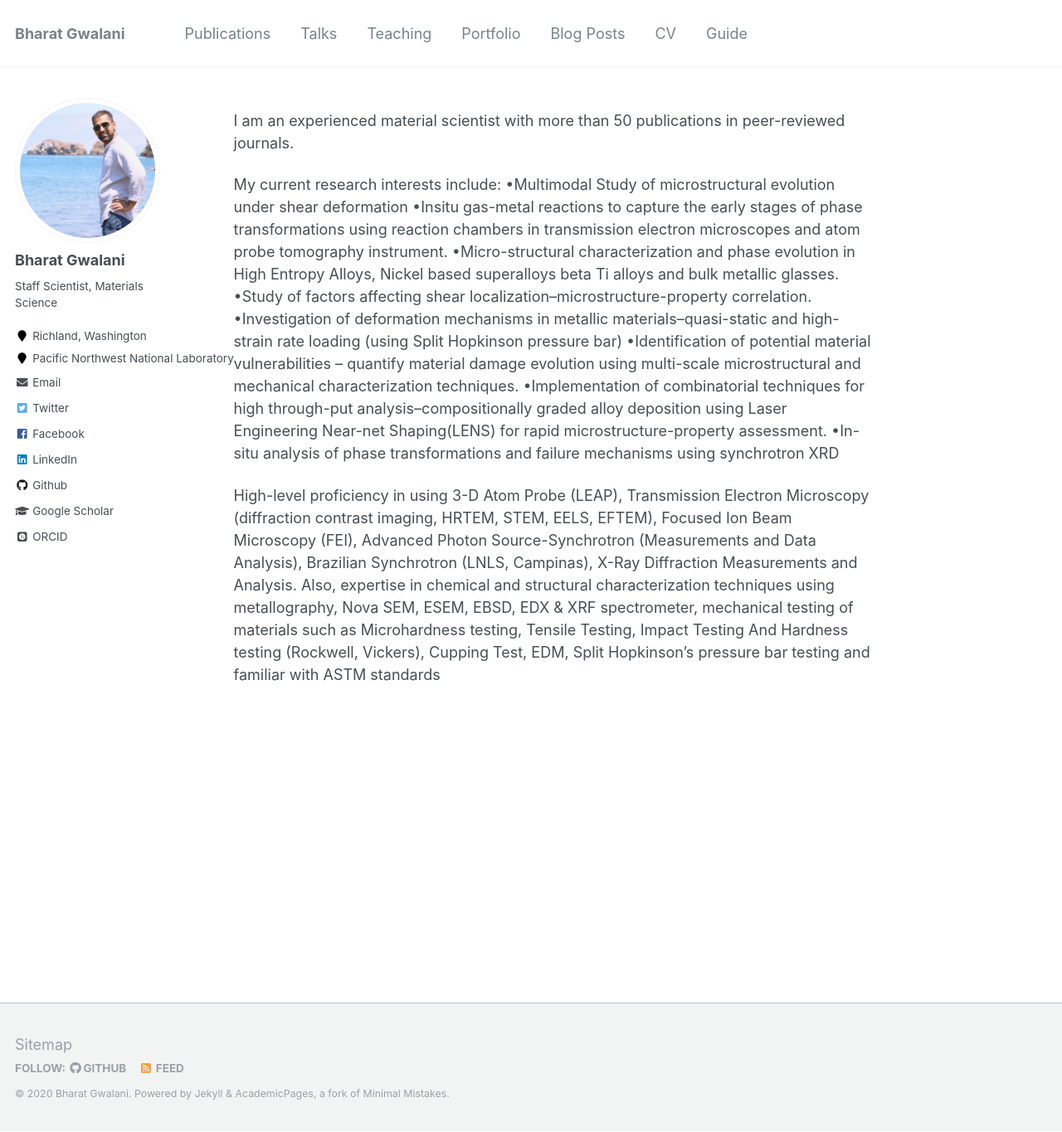
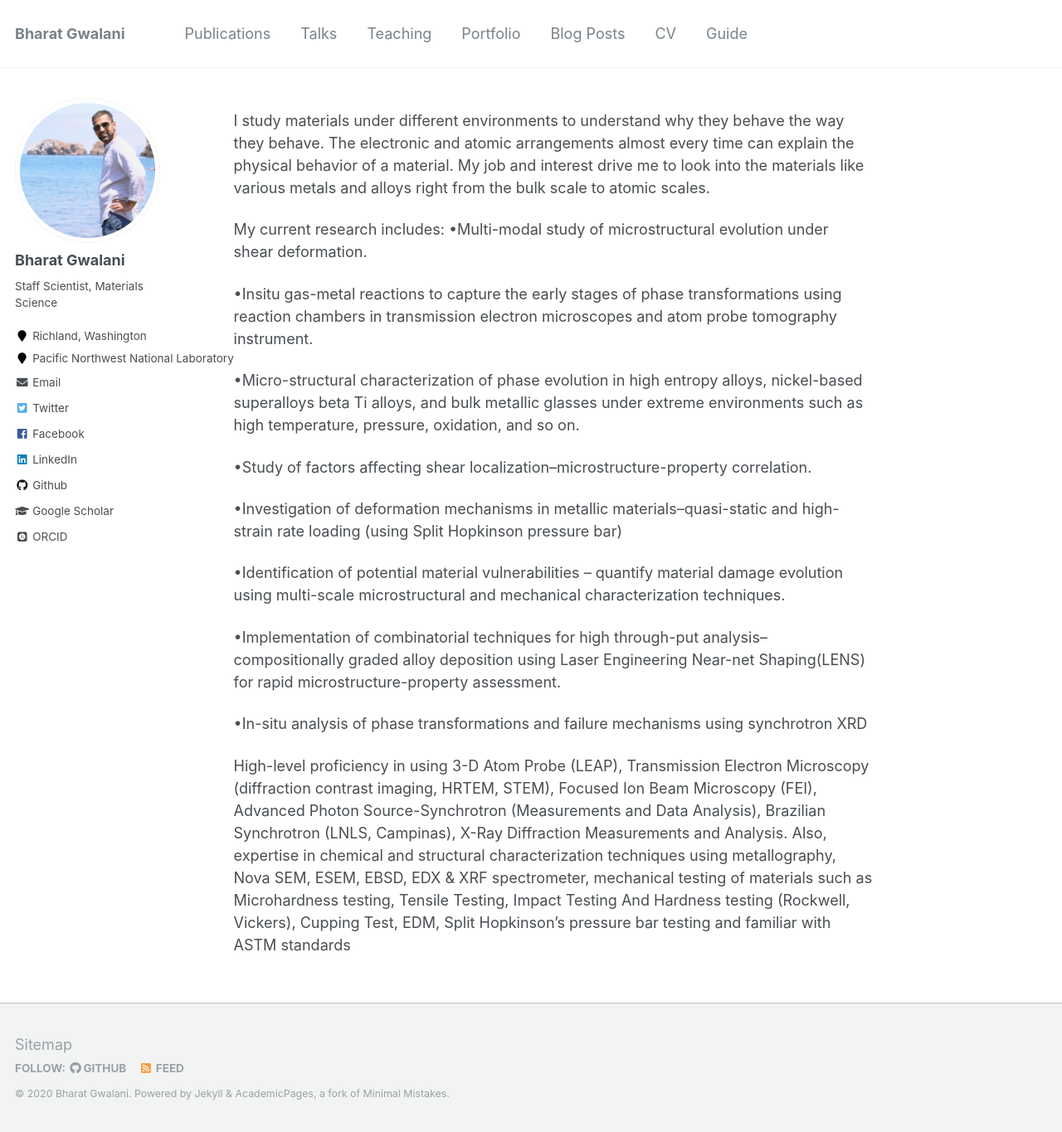
Before and after one commit to bharatgwalani/bharatgwalani.github.io, a Jekyll site: the page built from _pages/about.md, in a window 1280 px wide and 1365 px high. Shown: the whole window at 83% size. Built offline with Jekyll 4.4.1, drawn with Linux system fonts in a browser that asks for light colours; some web fonts are replaced.

Commit message:
about.md changed' '

```diff
--- a/_pages/about.md
+++ b/_pages/about.md
@@ -8,17 +8,24 @@ redirect_from:
   - /about.html
 ---
 
-I am an experienced material scientist with more than 50 publications in peer-reviewed journals.
+I study materials under different environments to understand why they behave the way they behave. The electronic and atomic arrangements almost every time can explain the physical behavior of a material. My job and interest drive me to look into the materials like various metals and alloys right from the bulk scale to atomic scales.
 
-My current research interests include:
-•Multimodal Study of microstructural evolution under shear deformation
+My current research includes:
+•Multi-modal study of microstructural evolution under shear deformation.
+
 •Insitu gas-metal reactions to capture the early stages of phase transformations using reaction chambers in transmission electron microscopes and atom probe tomography instrument.
-•Micro-structural characterization and phase evolution in High Entropy Alloys, Nickel based superalloys beta Ti alloys and bulk metallic glasses.
+
+•Micro-structural characterization of phase evolution in high entropy alloys, nickel-based superalloys beta Ti alloys, and bulk metallic glasses under extreme environments such as high temperature, pressure, oxidation, and so on.
+
 •Study of factors affecting shear localization–microstructure-property correlation.
+
 •Investigation of deformation mechanisms in metallic materials–quasi-static and high-strain rate loading (using Split Hopkinson pressure bar)
+
 •Identification of potential material vulnerabilities – quantify material damage evolution using multi-scale microstructural and mechanical characterization techniques.
+
 •Implementation of combinatorial techniques for high through-put analysis–compositionally graded alloy deposition using Laser Engineering Near-net Shaping(LENS) for rapid microstructure-property assessment.
+
 •In-situ analysis of phase transformations and failure mechanisms using synchrotron XRD
 
-High-level proficiency in using 3-D Atom Probe (LEAP), Transmission Electron Microscopy (diffraction contrast imaging, HRTEM, STEM, EELS, EFTEM), Focused Ion Beam Microscopy (FEI), Advanced Photon Source-Synchrotron (Measurements and Data Analysis), Brazilian Synchrotron (LNLS, Campinas), X-Ray Diffraction Measurements and Analysis.
+High-level proficiency in using 3-D Atom Probe (LEAP), Transmission Electron Microscopy (diffraction contrast imaging, HRTEM, STEM), Focused Ion Beam Microscopy (FEI), Advanced Photon Source-Synchrotron (Measurements and Data Analysis), Brazilian Synchrotron (LNLS, Campinas), X-Ray Diffraction Measurements and Analysis.
 Also, expertise in chemical and structural characterization techniques using metallography, Nova SEM, ESEM, EBSD, EDX & XRF spectrometer, mechanical testing of materials such as Microhardness testing, Tensile Testing, Impact Testing And Hardness testing (Rockwell, Vickers), Cupping Test, EDM, Split Hopkinson's pressure bar testing and familiar with ASTM standards
```
